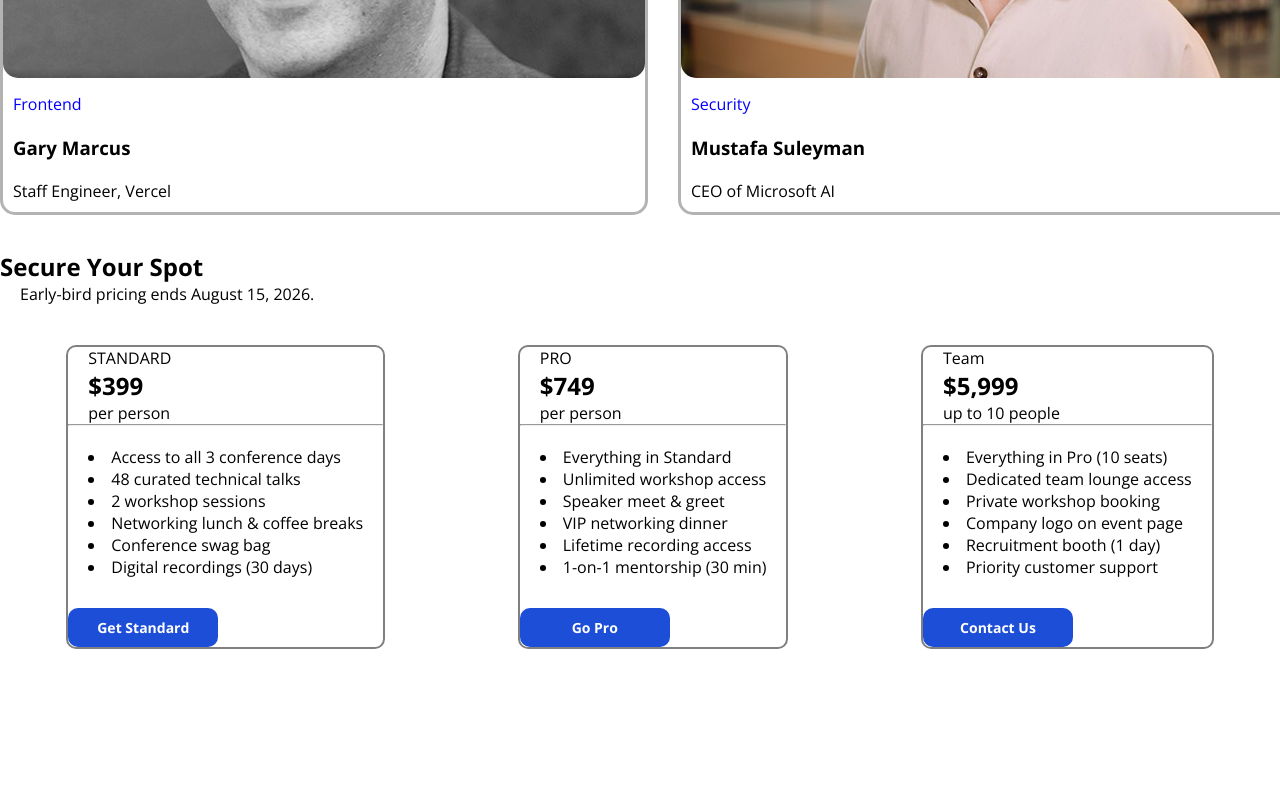
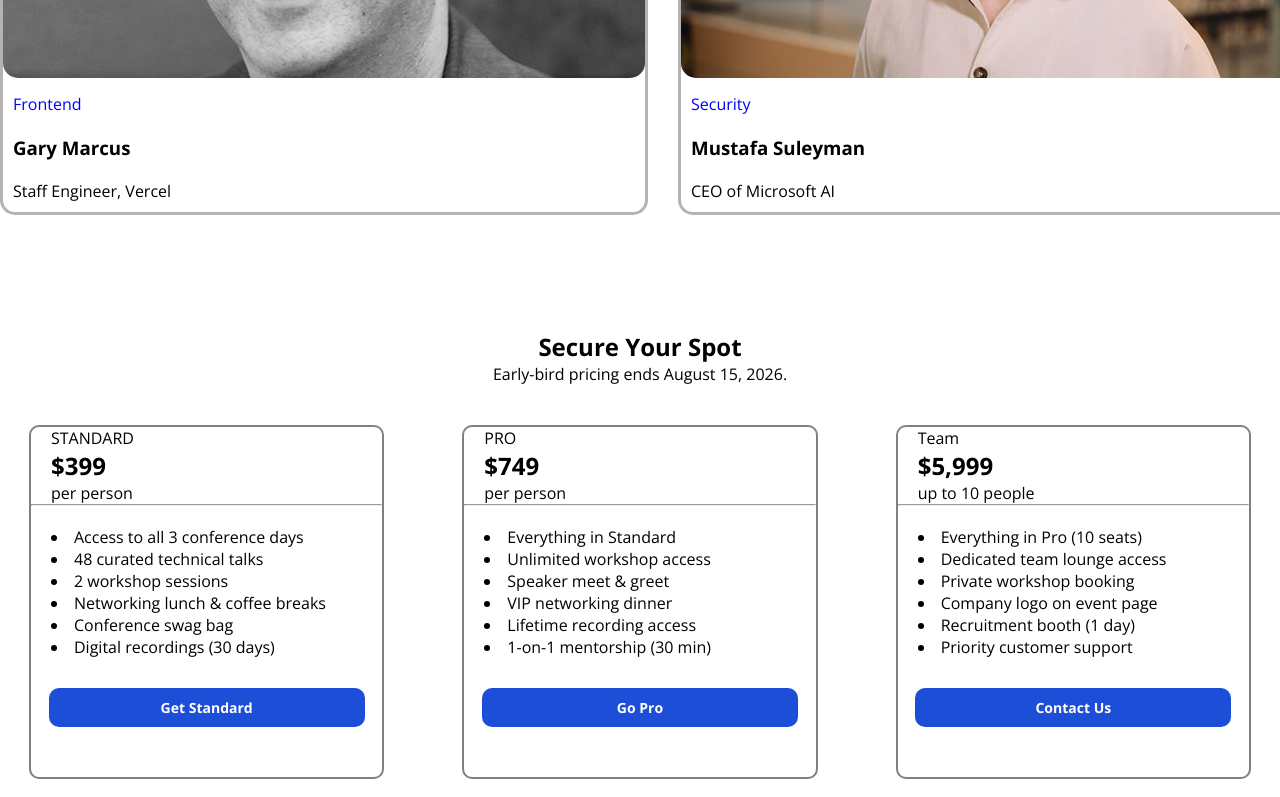
Before and after one commit to soharab102/b-14-A1, a plain HTML site: page index.html in a window 1280 px wide. Shown: the part 2000-2797 px from the top of the page. Before the commit the page ends 2684 px from the top, so only its background shows below. Drawn offline with nearby package versions, Linux system fonts and the light colour scheme.

```diff
--- a/index.html
+++ b/index.html
@@ -96,7 +96,7 @@
 
          <!-- secure spot -->
          <section class="secure-spot-parent common-container">
-            <div>
+            <div class="spot-heading">
                 <h1>Secure Your Spot</h1>
                 <p>Early-bird pricing ends August 15, 2026.</p>
             </div>
--- a/style.css
+++ b/style.css
@@ -120,23 +120,30 @@
 }
 
 /* spot */
-.secure-spot-parent h2,p{
-    /* padding-top: 20px; */
+
+.spot-heading{
+    text-align: center;
+    padding-top: 80px;
+}
+
+.spot-card h2,
+.spot-card p {
     text-align: left;
     padding-left: 20px;
-
 }
 .spot-card-root{
-    display: flex;
-    justify-content: space-between;
+    /* display: flex; */
+    /* justify-content: space-between; */
+    display: grid;
+    grid-template-columns: repeat(3,1fr);
     padding-top: 40px;
-
+   gap: 20px;
 }
-.spot-card-root .spot-card{
+.spot-card{
     border: 2px solid gray;
-    text-align: left;
     border-radius: 10px;
-     height: 300px;
+    width: 85%;
+     height: 350px;
 }
 .spot-card ul{
     list-style-position: inside;
@@ -145,7 +152,8 @@
     padding-top: 20px;
     padding-bottom: 30px;
 }
-/* .spot-card .common-button-style{
-
-
-} */
+.spot-card .common-button-style{
+     display: block;
+    width: 90%;
+    margin: 0 auto;
+}
```
